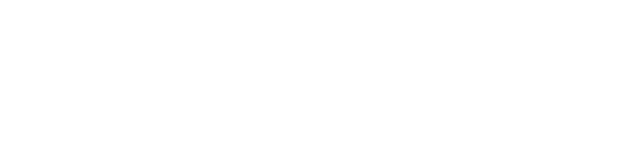
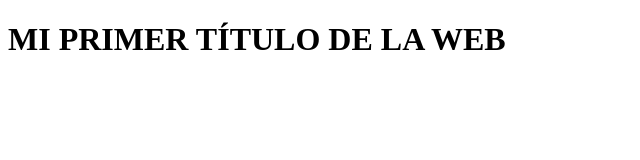
Before and after one commit to RobertMoralesO/pagina_web_lunes_bp, a plain HTML site: page index.html in a window 1280 px wide. Shown: the whole page, without its empty margins (0-640 px from the left). Drawn offline with Linux system fonts and the light colour scheme.

Commit message:
Creación de un h1 inicial

```diff
--- a/index.html
+++ b/index.html
@@ -7,6 +7,6 @@
     <title>Mi primera página</title>
 </head>
 <body>
-
+    <h1>MI PRIMER TÍTULO DE LA WEB</h1>
 </body>
 </html>
```
